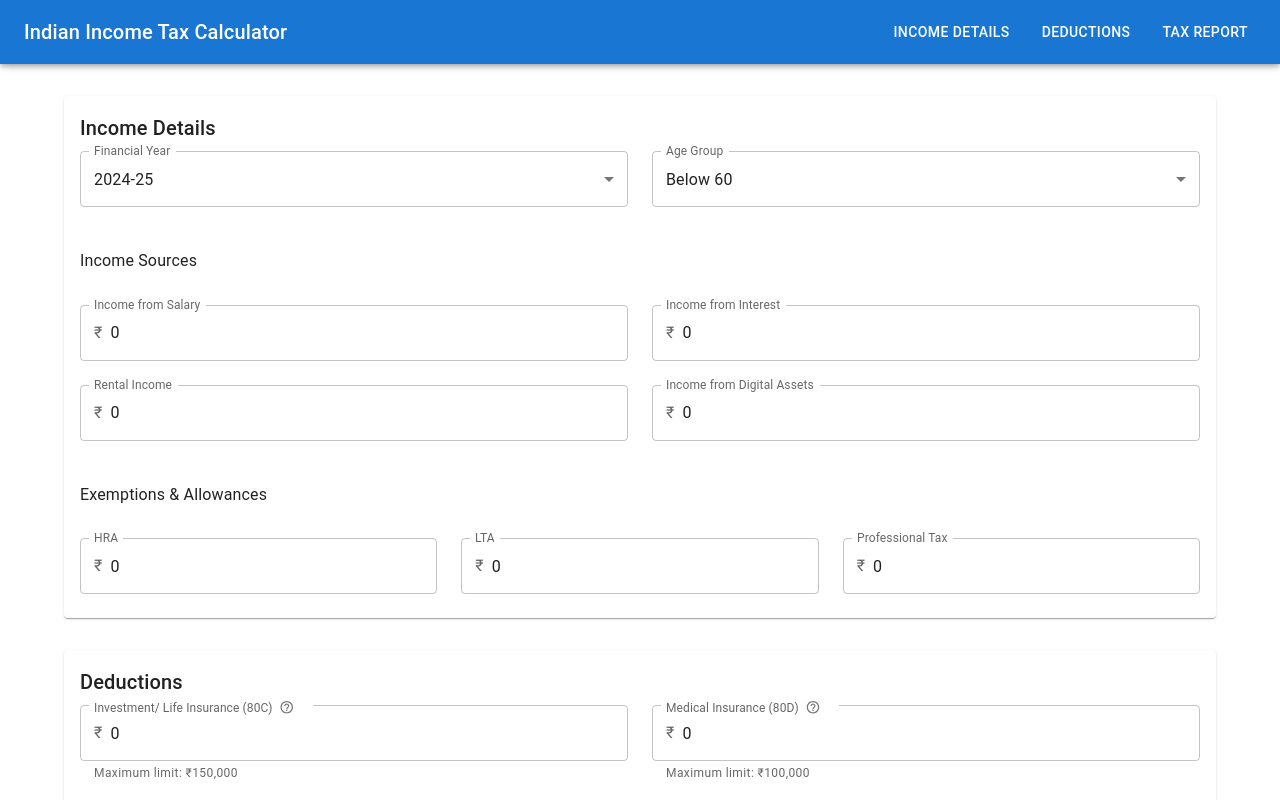
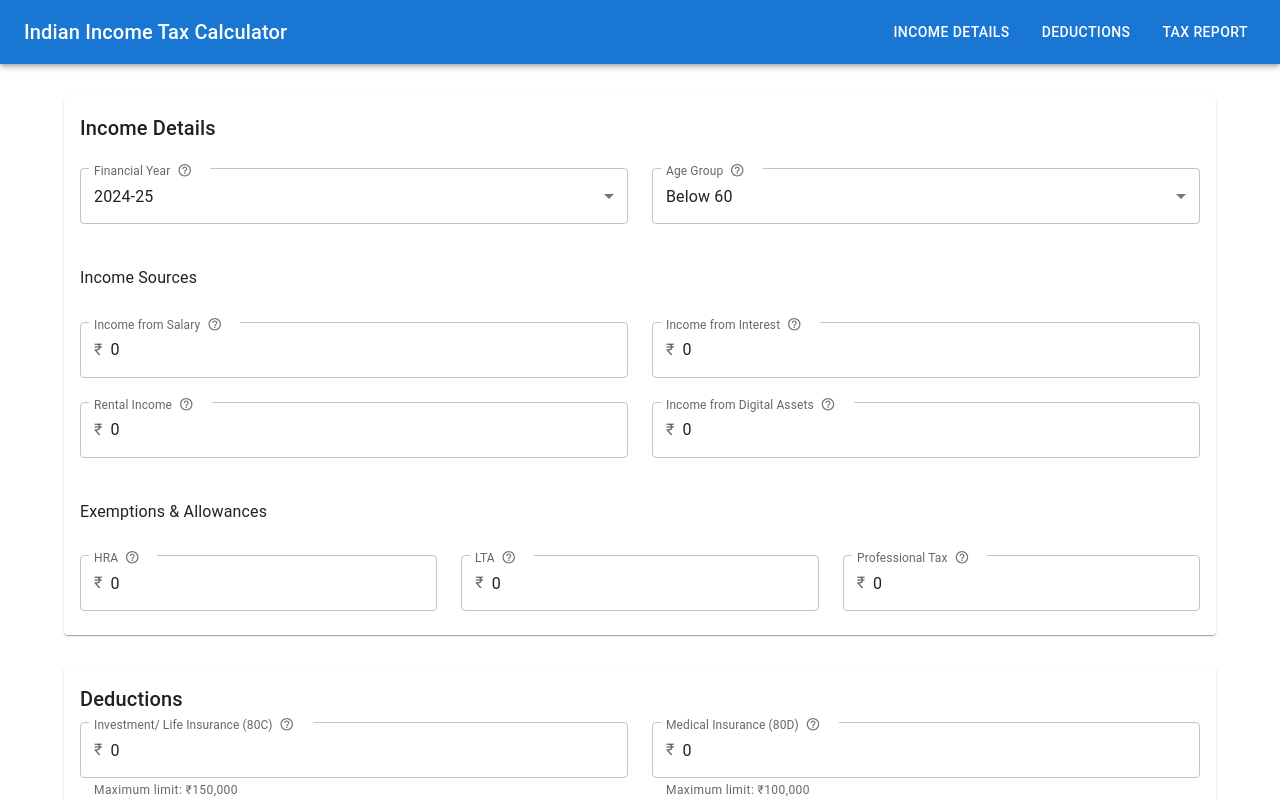
Before and after one commit to KushalAzza/salcal, a React (Create React App) app: page / in a window 1280 px wide. Shown: the top 800 px of the page. Built offline with nearby package versions, Linux system fonts and the light colour scheme.

Commit message:
Added offset to scroll behavior and updated tooltips in Income Details section

```diff
--- a/src/App.tsx
+++ b/src/App.tsx
@@ -60,7 +60,14 @@ function App() {
   const scrollToSection = (sectionId: string) => {
     const element = document.getElementById(sectionId);
     if (element) {
-      element.scrollIntoView({ behavior: 'smooth' });
+      const offset = 80; // AppBar height in pixels
+      const elementPosition = element.getBoundingClientRect().top;
+      const offsetPosition = elementPosition + window.pageYOffset - offset;
+
+      window.scrollTo({
+        top: offsetPosition,
+        behavior: 'smooth'
+      });
       setMobileOpen(false);
     }
   };
--- a/src/components/IncomeDetails.tsx
+++ b/src/components/IncomeDetails.tsx
@@ -11,7 +11,10 @@ import {
   Typography,
   InputAdornment,
   SelectChangeEvent,
+  Tooltip,
+  IconButton,
 } from '@mui/material';
+import HelpOutlineIcon from '@mui/icons-material/HelpOutline';
 
 interface IncomeDetailsProps {
   onUpdate: (values: any) => void;
@@ -68,19 +71,30 @@ const IncomeDetails: React.FC<IncomeDetailsProps> = ({ onUpdate, initialValues }
     onUpdate(newValues);
   };
 
+  const renderLabel = (label: string, tooltip: string) => (
+    <div style={{ display: 'flex', alignItems: 'center' }}>
+      {label}
+      <Tooltip title={tooltip} arrow>
+        <IconButton size="small" sx={{ ml: 0.5 }}>
+          <HelpOutlineIcon fontSize="small" />
+        </IconButton>
+      </Tooltip>
+    </div>
+  );
+
   return (
     <Card>
       <CardContent>
-        <Typography variant="h6" gutterBottom>
+        <Typography variant="h6" gutterBottom sx={{ mb: 3 }}>
           Income Details
         </Typography>
         <Grid container spacing={3}>
           <Grid item xs={12} md={6}>
             <FormControl fullWidth>
-              <InputLabel>Financial Year</InputLabel>
+              <InputLabel>{renderLabel("Financial Year", "Select the financial year for tax calculation")}</InputLabel>
               <Select
                 value={values.financialYear}
-                label="Financial Year"
+                label={renderLabel("Financial Year", "Select the financial year for tax calculation")}
                 onChange={handleSelectChange('financialYear')}
               >
                 {FINANCIAL_YEARS.map(year => (
@@ -91,10 +105,10 @@ const IncomeDetails: React.FC<IncomeDetailsProps> = ({ onUpdate, initialValues }
           </Grid>
           <Grid item xs={12} md={6}>
             <FormControl fullWidth>
-              <InputLabel>Age Group</InputLabel>
+              <InputLabel>{renderLabel("Age Group", "Select your age group for applicable tax slabs")}</InputLabel>
               <Select
                 value={values.ageGroup}
-                label="Age Group"
+                label={renderLabel("Age Group", "Select your age group for applicable tax slabs")}
                 onChange={handleSelectChange('ageGroup')}
               >
                 {AGE_GROUPS.map(age => (
@@ -111,7 +125,7 @@ const IncomeDetails: React.FC<IncomeDetailsProps> = ({ onUpdate, initialValues }
           <Grid item xs={12} md={6}>
             <TextField
               fullWidth
-              label="Income from Salary"
+              label={renderLabel("Income from Salary", "Enter your total income from salary including basic pay, allowances, and bonuses")}
               type="number"
               value={values.salaryIncome}
               onChange={handleTextFieldChange('salaryIncome')}
@@ -123,7 +137,7 @@ const IncomeDetails: React.FC<IncomeDetailsProps> = ({ onUpdate, initialValues }
           <Grid item xs={12} md={6}>
             <TextField
               fullWidth
-              label="Income from Interest"
+              label={renderLabel("Income from Interest", "Enter your total interest income from savings accounts, fixed deposits, and other interest-bearing investments")}
               type="number"
               value={values.interestIncome}
               onChange={handleTextFieldChange('interestIncome')}
@@ -135,7 +149,7 @@ const IncomeDetails: React.FC<IncomeDetailsProps> = ({ onUpdate, initialValues }
           <Grid item xs={12} md={6}>
             <TextField
               fullWidth
-              label="Rental Income"
+              label={renderLabel("Rental Income", "Enter your total income from renting properties (before standard deduction)")}
               type="number"
               value={values.rentalIncome}
               onChange={handleTextFieldChange('rentalIncome')}
@@ -147,7 +161,7 @@ const IncomeDetails: React.FC<IncomeDetailsProps> = ({ onUpdate, initialValues }
           <Grid item xs={12} md={6}>
             <TextField
               fullWidth
-              label="Income from Digital Assets"
+              label={renderLabel("Income from Digital Assets", "Enter income from virtual digital assets, cryptocurrencies, or NFTs")}
               type="number"
               value={values.digitalAssetsIncome}
               onChange={handleTextFieldChange('digitalAssetsIncome')}
@@ -164,7 +178,7 @@ const IncomeDetails: React.FC<IncomeDetailsProps> = ({ onUpdate, initialValues }
           <Grid item xs={12} md={4}>
             <TextField
               fullWidth
-              label="HRA"
+              label={renderLabel("HRA", "Enter House Rent Allowance claimed for tax exemption")}
               type="number"
               value={values.hra}
               onChange={handleTextFieldChange('hra')}
@@ -176,7 +190,7 @@ const IncomeDetails: React.FC<IncomeDetailsProps> = ({ onUpdate, initialValues }
           <Grid item xs={12} md={4}>
             <TextField
               fullWidth
-              label="LTA"
+              label={renderLabel("LTA", "Enter Leave Travel Allowance claimed for tax exemption")}
               type="number"
               value={values.lta}
               onChange={handleTextFieldChange('lta')}
@@ -188,7 +202,7 @@ const IncomeDetails: React.FC<IncomeDetailsProps> = ({ onUpdate, initialValues }
           <Grid item xs={12} md={4}>
             <TextField
               fullWidth
-              label="Professional Tax"
+              label={renderLabel("Professional Tax", "Enter Professional Tax deducted by employer or paid directly")}
               type="number"
               value={values.professionalTax}
               onChange={handleTextFieldChange('professionalTax')}
```
